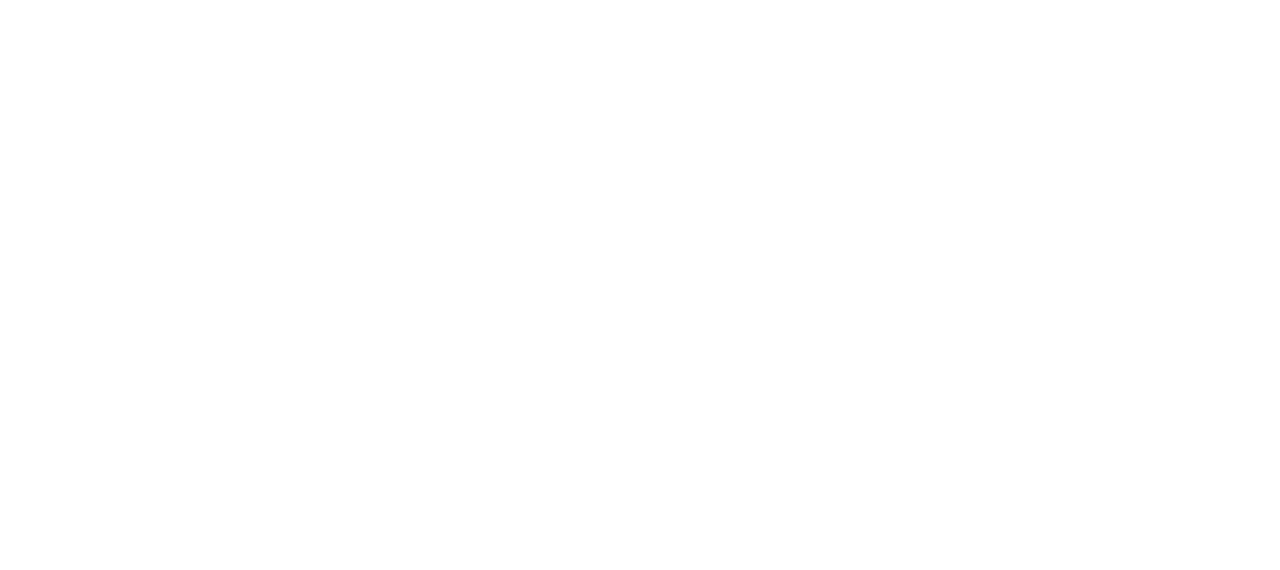
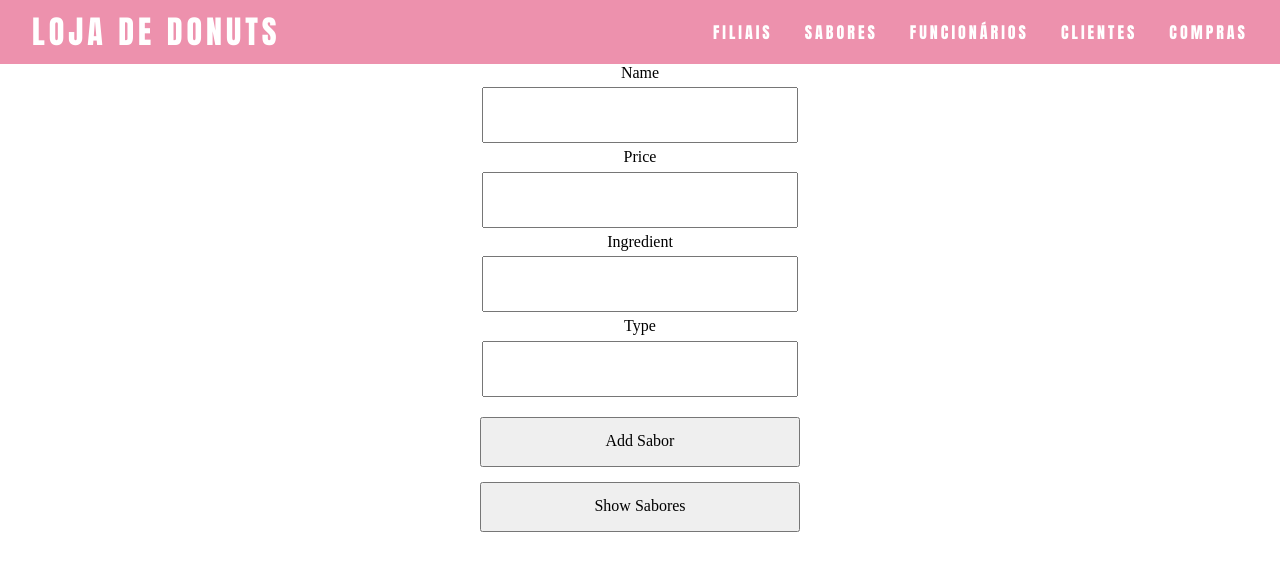
Before and after one commit to gsutavo-f/donut-factory, a React (Vite) app in the folder client/: page /sabor in a window 1280 px wide. Before the commit this address had no page. Shown: the top 570 px of the page. Built offline with nearby package versions, Linux system fonts and the light colour scheme.

Commit message:
tela de sabor adicionado e junior tb no comando

```diff
--- a/client/src/App.tsx
+++ b/client/src/App.tsx
@@ -1,8 +1,6 @@
 import React from 'react';
-import styles from './App.module.scss';
 import './App.css';
 import Cabeca from './components/Cabeca';
-import FuncionarioForm from './components/FuncionarioForm';
 
 function App() {
   return (
--- a/client/src/components/FilialForm/index.tsx
+++ b/client/src/components/FilialForm/index.tsx
@@ -8,7 +8,7 @@ interface Filial {
   endereco: string
 }
 
-function FuncionarioForm() {
+function FilialForm() {
   const [name, setName] = useState("");
   const [address, setAddress] = useState("");
 
@@ -62,4 +62,4 @@ function FuncionarioForm() {
   )
 }
 
-export default FuncionarioForm
+export default FilialForm;
--- /dev/null
+++ b/client/src/components/SaborForm/SaborForm.css
@@ -0,0 +1,51 @@
+.App {
+    display: flex;
+    flex-direction: column;
+    justify-content: center;
+  }
+
+  .information {
+    display: flex;
+    flex-direction: column;
+    width: 100%;
+    align-items: center;
+  }
+
+  .information input {
+    width: 300px;
+    height: 50px;
+    font-size: 20px;
+    padding-left: 10px;
+    margin: 5px;
+  }
+
+  button {
+    width: 320px;
+    height: 50px;
+    margin-top: 15px;
+  }
+
+  button:hover {
+    cursor: pointer;
+  }
+
+  .flavors {
+    display: flex;
+    flex-direction: column;
+    align-items: center;
+    width: 100%;
+  }
+
+  .flavor {
+    width: 700px;
+    height: auto;
+    border: 1px solid black;
+    font-family: 'Courier New', Courier, monospace;
+    margin: 10px;
+    display: flex;
+    padding: 10px;
+  }
+
+  .flavor h3 {
+    margin: 20px;
+  }
--- /dev/null
+++ b/client/src/components/SaborForm/index.tsx
@@ -0,0 +1,86 @@
+import { useState } from 'react';
+import 'normalize.css';
+import './SaborForm.css';
+import Axios from 'axios';
+
+interface Sabor {
+  nome: string,
+  preco: number,
+  ingrediente: string,
+  tipo: number;
+}
+
+function SaborForm() {
+  const [name, setName] = useState("");
+  const [price, setPrice] = useState(0);
+  const [ingredient, setIngredient] = useState("");
+  const [type, setType] = useState(0);
+
+
+  const [saborList, setSaborList] = useState<Sabor[]>([]);
+
+  const addSabor = () => {
+    Axios.post('http://localhost:3001/sabor/create', {
+      name: name,
+      price: price,
+      ingredient: ingredient,
+      type: type
+    }).then(() => {
+      console.log("sucess");
+    });
+  };
+
+  const getSabores = () => {
+    Axios.get('http://localhost:3001/sabor/list').then((response) => {
+        setSaborList(response.data);
+    });
+  };
+
+  return (
+    <div className="App">
+      <div className="information">
+        <label>Name</label>
+        <input
+          type="text"
+          onChange={(event) => {
+            setName(event.target.value);
+          }} />
+        <label>Price</label>
+        <input
+          type="number"
+          onChange={(event) => {
+            setPrice(event.target.valueAsNumber);
+          }} />
+        <label>Ingredient</label>
+        <input
+          type="text"
+          onChange={(event) => {
+            setIngredient(event.target.value);
+          }} />
+        <label>Type</label>
+        <input
+          type="number"
+          onChange={(event) => {
+            setType(event.target.valueAsNumber);
+          }} />
+        <button onClick={addSabor}>Add Sabor</button>
+      </div>
+      <div className="flavors">
+        <button onClick={getSabores}>Show Sabores</button>
+
+        {saborList.map((val, key) => {
+          return (
+            <div className="flavor"key={key}>
+              <h3>Name: {val.nome}</h3>
+              <h3>Preço: {val.preco}</h3>
+              <h3>Ingrediente: {val.ingrediente}</h3>
+              <h3>Tipo: {val.tipo}</h3>
+            </div>
+          );
+        })}
+      </div>
+    </div>
+  )
+}
+
+export default SaborForm;
--- a/client/src/main.tsx
+++ b/client/src/main.tsx
@@ -8,6 +8,7 @@ import {
 } from "react-router-dom";
 import Funcionario from './pages/Funcionario';
 import Filial from './pages/Filial';
+import Sabor from './pages/Sabor';
 
 ReactDOM.createRoot(document.getElementById('root')!).render(
   <React.StrictMode>
@@ -16,6 +17,7 @@ ReactDOM.createRoot(document.getElementById('root')!).render(
         <Route path="/" element={<App />} />
         <Route path="/funcionario" element={<Funcionario />} />
         <Route path="/filial" element={<Filial />} />
+        <Route path="/sabor" element={<Sabor />} />
       </Routes>
     </BrowserRouter>
   </React.StrictMode>
--- /dev/null
+++ b/client/src/pages/Sabor.tsx
@@ -0,0 +1,11 @@
+import Cabeca from "../components/Cabeca";
+import SaborForm from "../components/SaborForm";
+
+export default function () {
+    return (
+        <>
+            <Cabeca />
+            <SaborForm />
+        </>
+    );
+}
```
Also changed, not shown: 1 other file (tests, documents, lock files or other folders).
